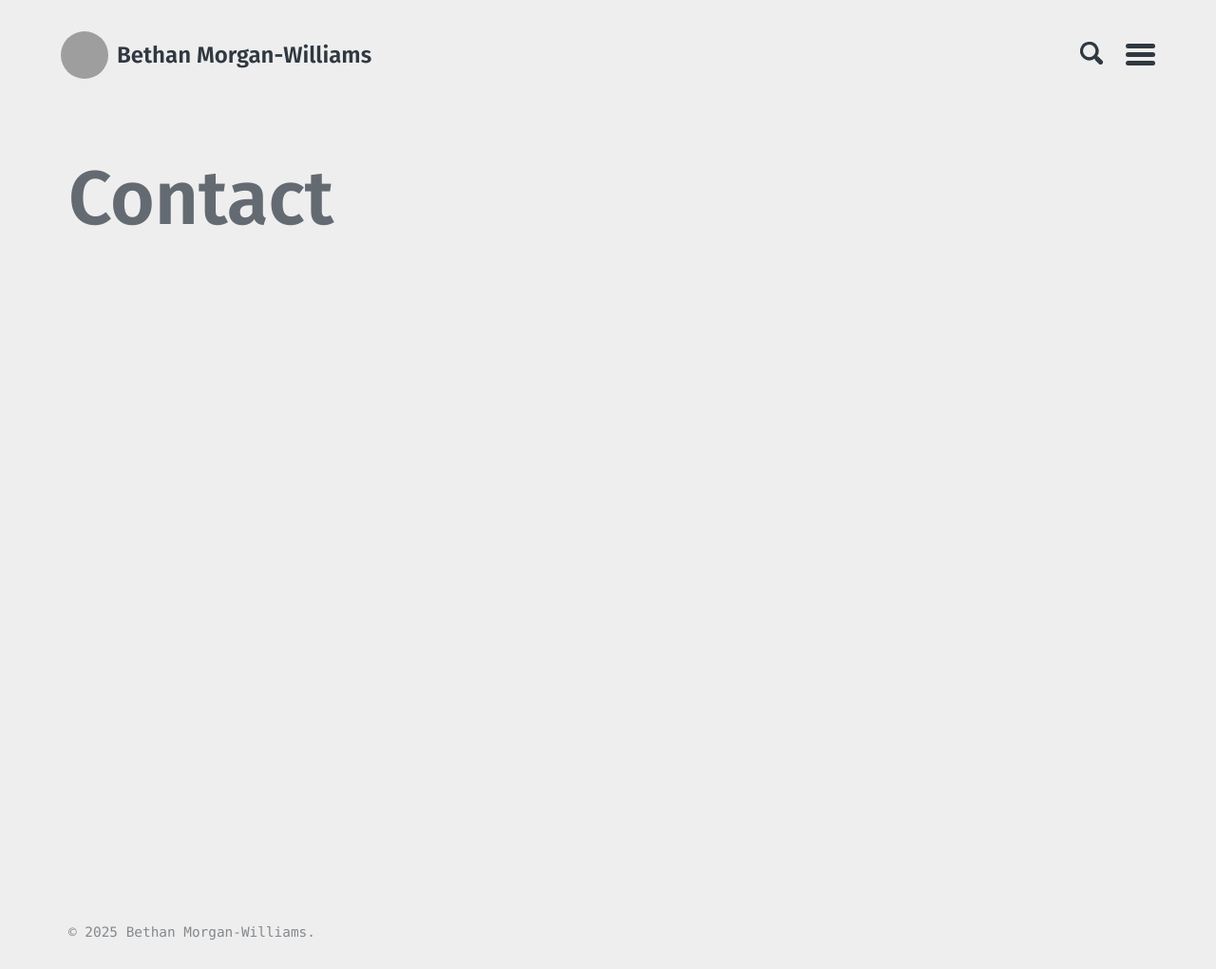
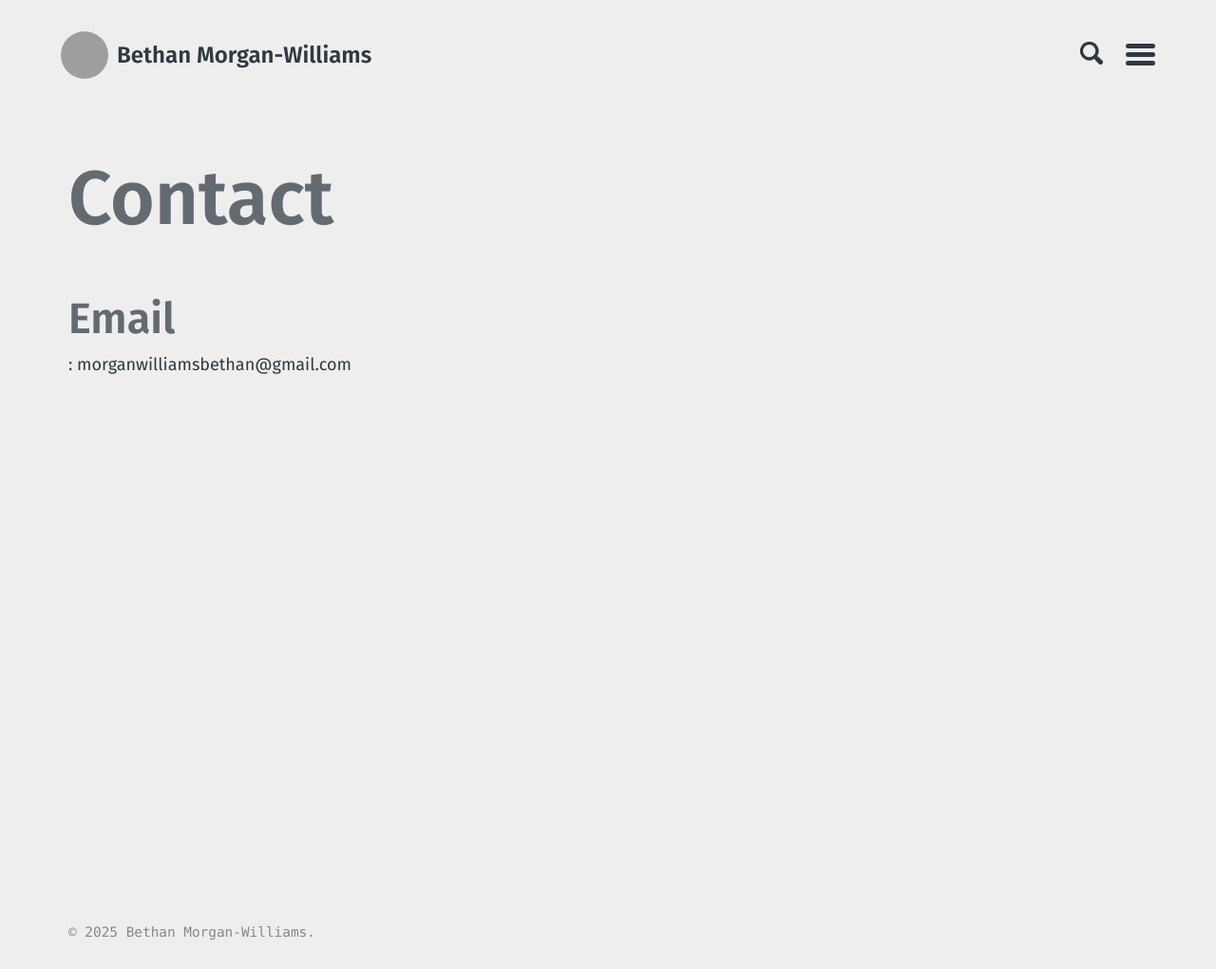
Before and after one commit to morganwilliamsb/website, a Jekyll site: the page built from contact.md, in a window 1280 px wide. Shown: the whole page at 95% size. Built offline with Jekyll 4.4.1, drawn with Linux system fonts in a browser that asks for light colours; grey boxes are pictures that could not be loaded.

Commit message:
Update contact.md

```diff
--- a/contact.md
+++ b/contact.md
@@ -2,3 +2,5 @@
 title: "Contact"
 layout: page
 ---
+# Email
+: morganwilliamsbethan@gmail.com
```
